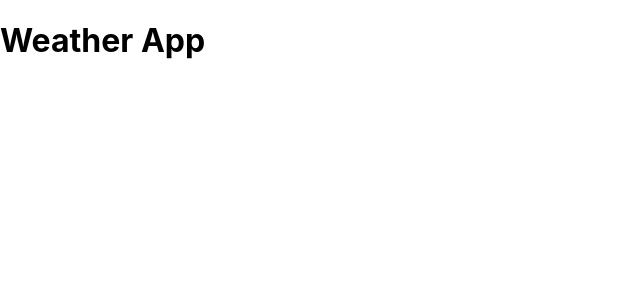
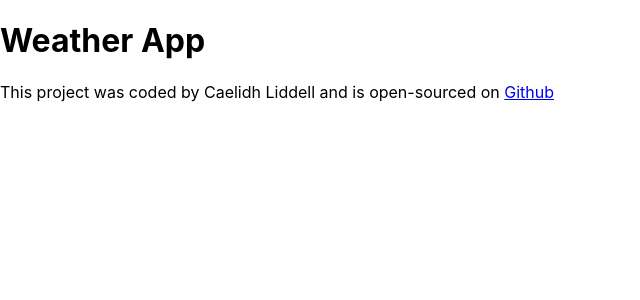
Before and after one commit to caelidh/weather-react, a React (Create React App) app: page / in a window 1280 px wide. Shown: the top 300 px of the page, without its empty margins (0-640 px from the left). Built offline with nearby package versions, Linux system fonts and the light colour scheme.

Commit message:
added content

```diff
--- a/src/App.js
+++ b/src/App.js
@@ -5,6 +5,7 @@ function App() {
     <div className="App">
       <h1>Weather App</h1>
 
+      <footer>This project was coded by Caelidh Liddell and is open-sourced on <a href="https://github.com/caelidh/weather-react">Github</a></footer>
     </div>
   );
 }
```
